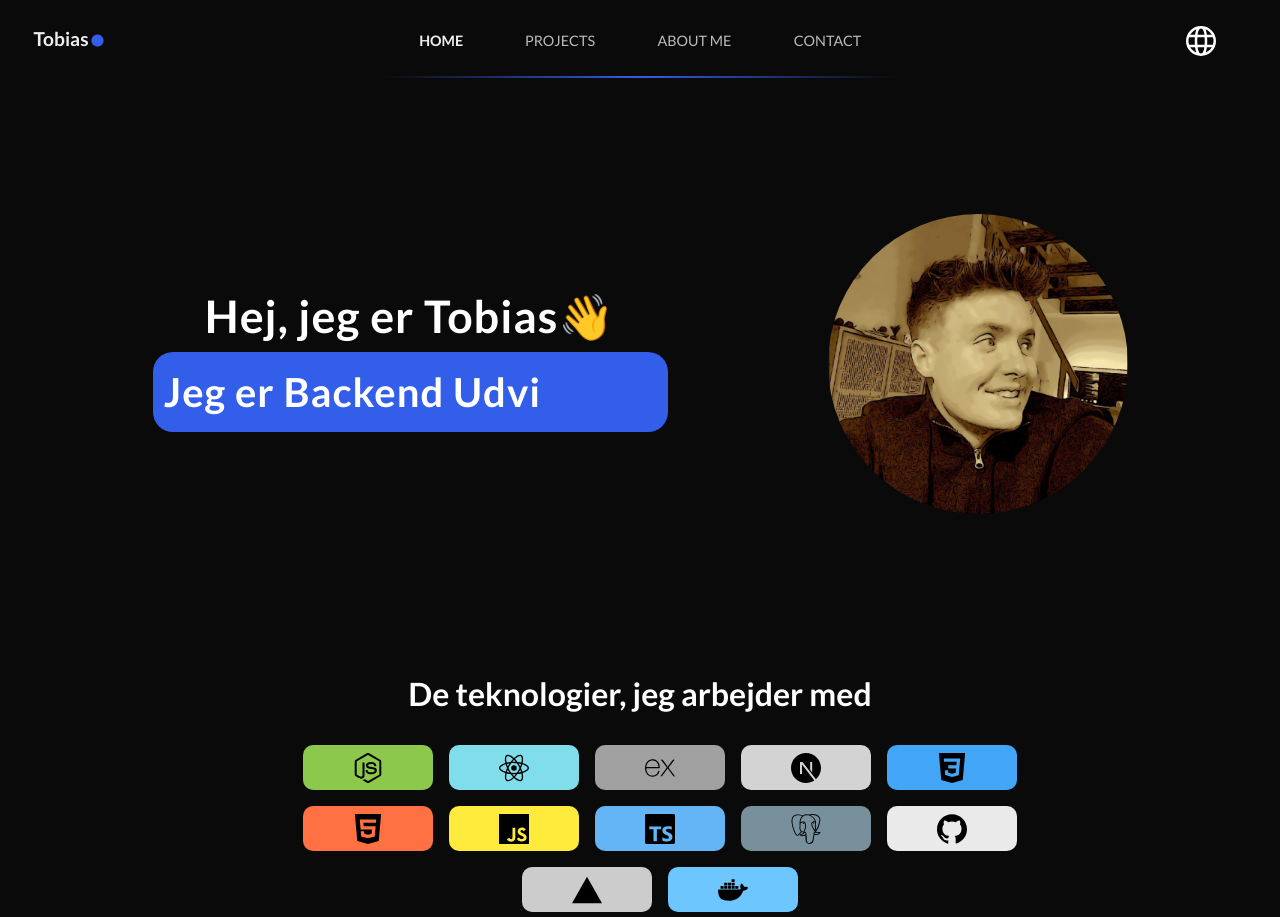
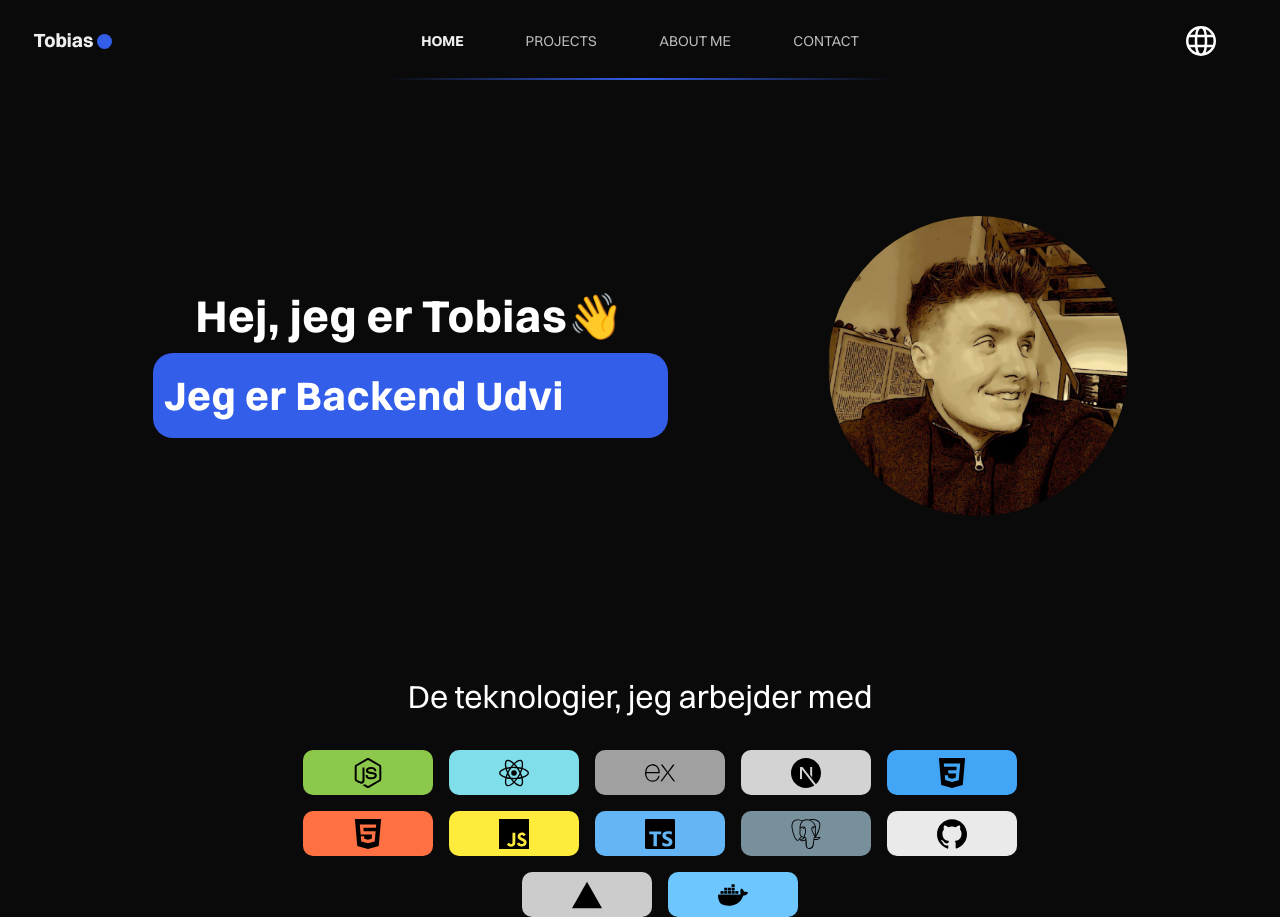
Before and after one commit to TobiasAagaard/portfolio, a React (Vite) app in the folder Frontend/: page / in a window 1280 px wide. Built offline with nearby package versions, Linux system fonts and the light colour scheme.

Commit message:
new font and circel next to Tobias name in nav

```diff
--- a/Frontend/src/Components/Navbar/Navbar.scss
+++ b/Frontend/src/Components/Navbar/Navbar.scss
@@ -2,22 +2,27 @@
   display: flex;
   justify-content: center;
 
-
-  h1 {
+ .navHeadingContainer {
     padding: 0;
     position: absolute;
+    display: flex;
+    align-items: center;
     margin: 0;
     padding: 0;
-    top: -2.05rem;
+    top: 0.7rem;
     left: 2.1rem;
+  h1 {
     font-size: 1.2rem;
     color: #eee;
     z-index: 10;
-    span {
-      padding: 0;
-      color: #335EEA;
-      font-size: 5rem;
-    }
+  }
+  .dotH1 {
+    margin: 0.2rem 0 0 0.2rem;
+    width: 15px;
+    height: 15px;
+    background-color: #335EEA;
+    border-radius: 50%;
+  }
 
   }
     .mainUl {
--- a/Frontend/src/Components/Navbar/Navbar.tsx
+++ b/Frontend/src/Components/Navbar/Navbar.tsx
@@ -10,7 +10,10 @@ export const Navbar: React.FC = () => {
 
     return (
         <nav className="mainNav">
-            <h1>Tobias<span className="dotH1">.</span></h1>
+            <div className="navHeadingContainer">
+                <h1>Tobias</h1>
+                <span className="dotH1">.</span>
+            </div>
        <ul className="mainUl">
             <li><NavLink to="/" className={({ isActive }) => isActive ? "active" : ""}>Home</NavLink></li>
             <li><NavLink to="/projects" className={({ isActive }) => isActive ? "active" : ""}>Projects</NavLink></li>
--- a/Frontend/src/Components/Tech/Tech.scss
+++ b/Frontend/src/Components/Tech/Tech.scss
@@ -8,6 +8,7 @@
     #tech-heading {
         margin: 0 0 2rem 0;
         font-size: 2rem;
+        font-weight: 400;
         text-align: center;
     }
 
--- a/Frontend/src/Layout/MainLayout/MainLayout.scss
+++ b/Frontend/src/Layout/MainLayout/MainLayout.scss
@@ -1,4 +1,11 @@
 @import url('https://fonts.googleapis.com/css2?family=Lato:ital,wght@0,100;0,300;0,400;0,700;0,900;1,100;1,300;1,400;1,700;1,900&display=swap');
+
+@font-face {
+    font-family: 'Switzer';
+    src: url('/fonts/Switzer-Variable.woff2') format('woff2');
+    font-weight: 100 900; // Variable font supports all weights dynamically
+    font-style: normal;
+  }
 
 * {
 
@@ -10,7 +17,7 @@ body {
     padding: 0;
     background: #0a0a0a;
     height: 100vh;
-    font-family: "Lato", sans-serif;
+    font-family: "Switzer", sans-serif;
     overflow: auto;
 }
 
```
Also changed, not shown: Frontend/public/fonts/Switzer-Variable.woff2 (added).
